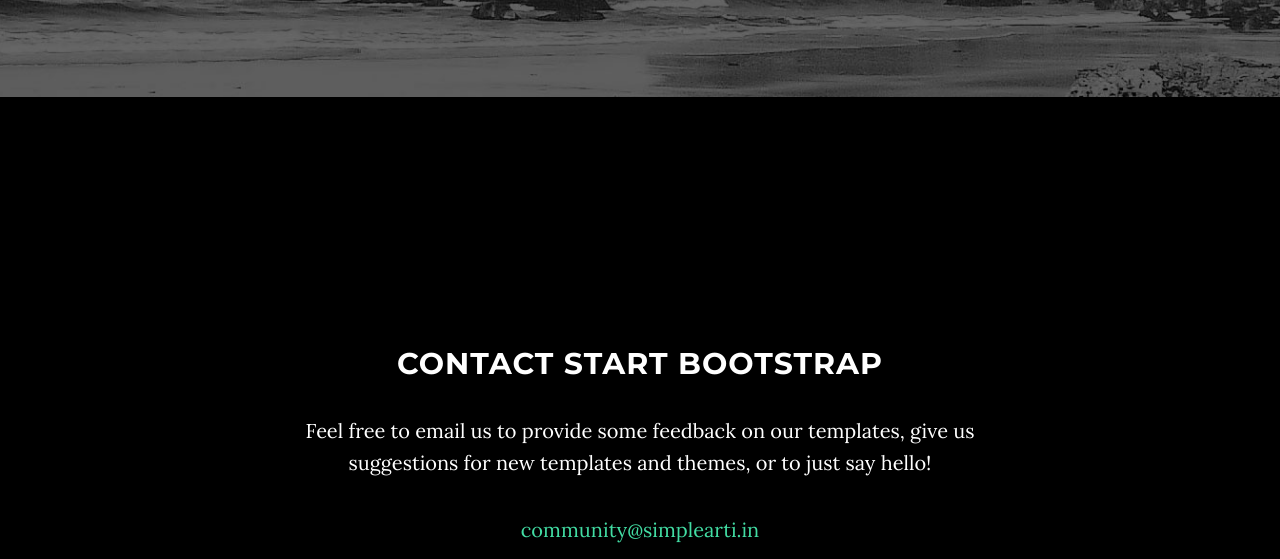
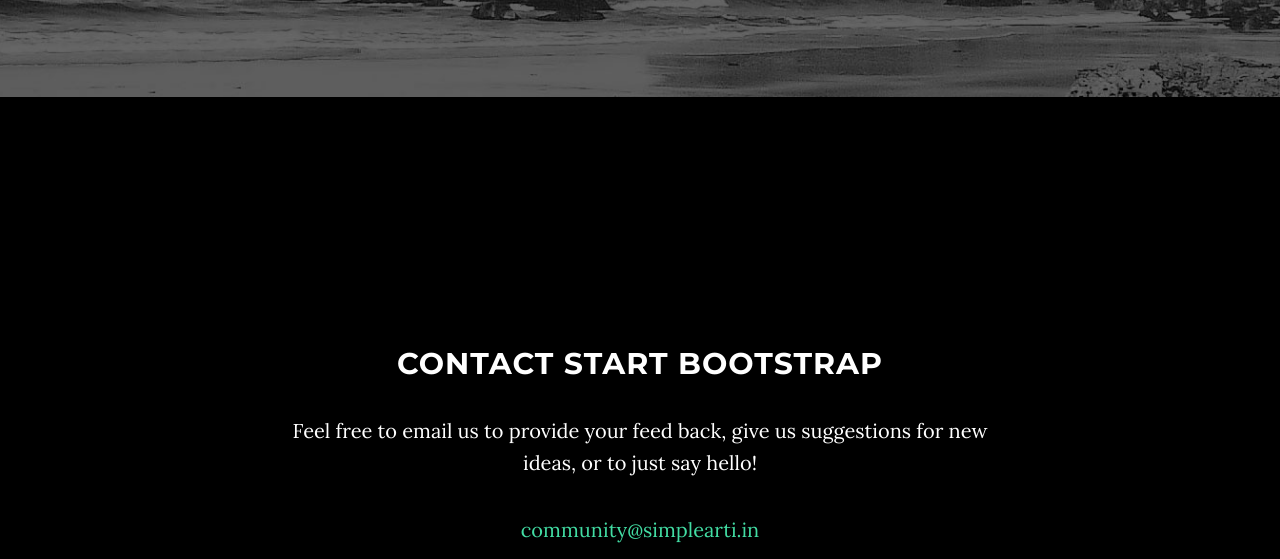
Before and after one commit to simplearti/website, a website: page index.html in a window 1280 px wide. Shown: the part 1981-2540 px from the top of the page. Drawn offline with nearby package versions, Linux system fonts and the light colour scheme; some packages are replaced by stand-ins of ours.

Commit message:
Update index.html

```diff
--- a/index.html
+++ b/index.html
@@ -115,7 +115,7 @@
         <div class="row">
             <div class="col-lg-8 col-lg-offset-2">
                 <h2>Contact Start Bootstrap</h2>
-                <p>Feel free to email us to provide some feedback on our templates, give us suggestions for new templates and themes, or to just say hello!</p>
+                <p>Feel free to email us to provide your feed back, give us suggestions for new ideas, or to just say hello!</p>
                 <p><a href="mailto:feedback@startbootstrap.com">community@simplearti.in</a>
                 </p>
                 <ul class="list-inline banner-social-buttons">
```
